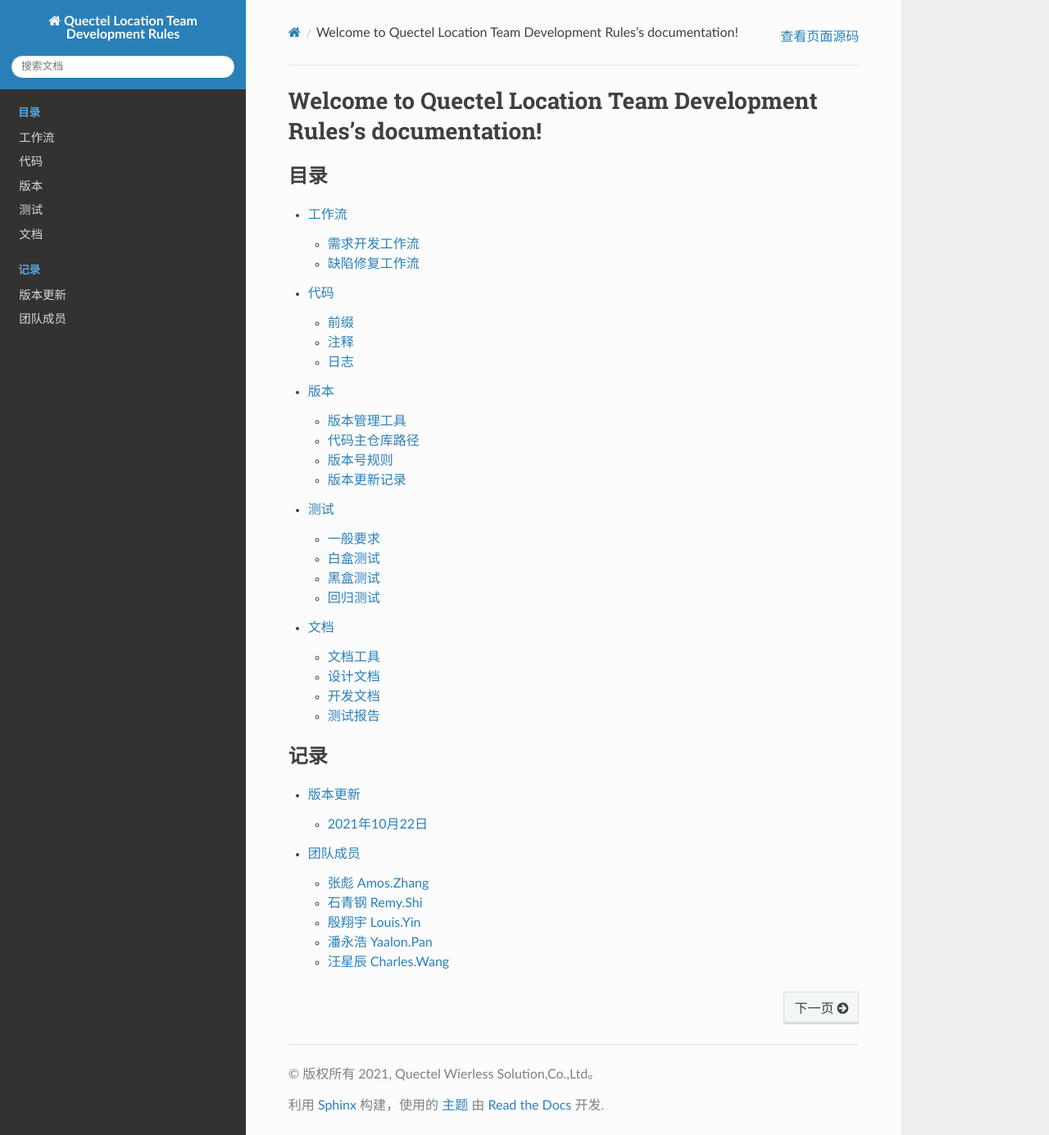
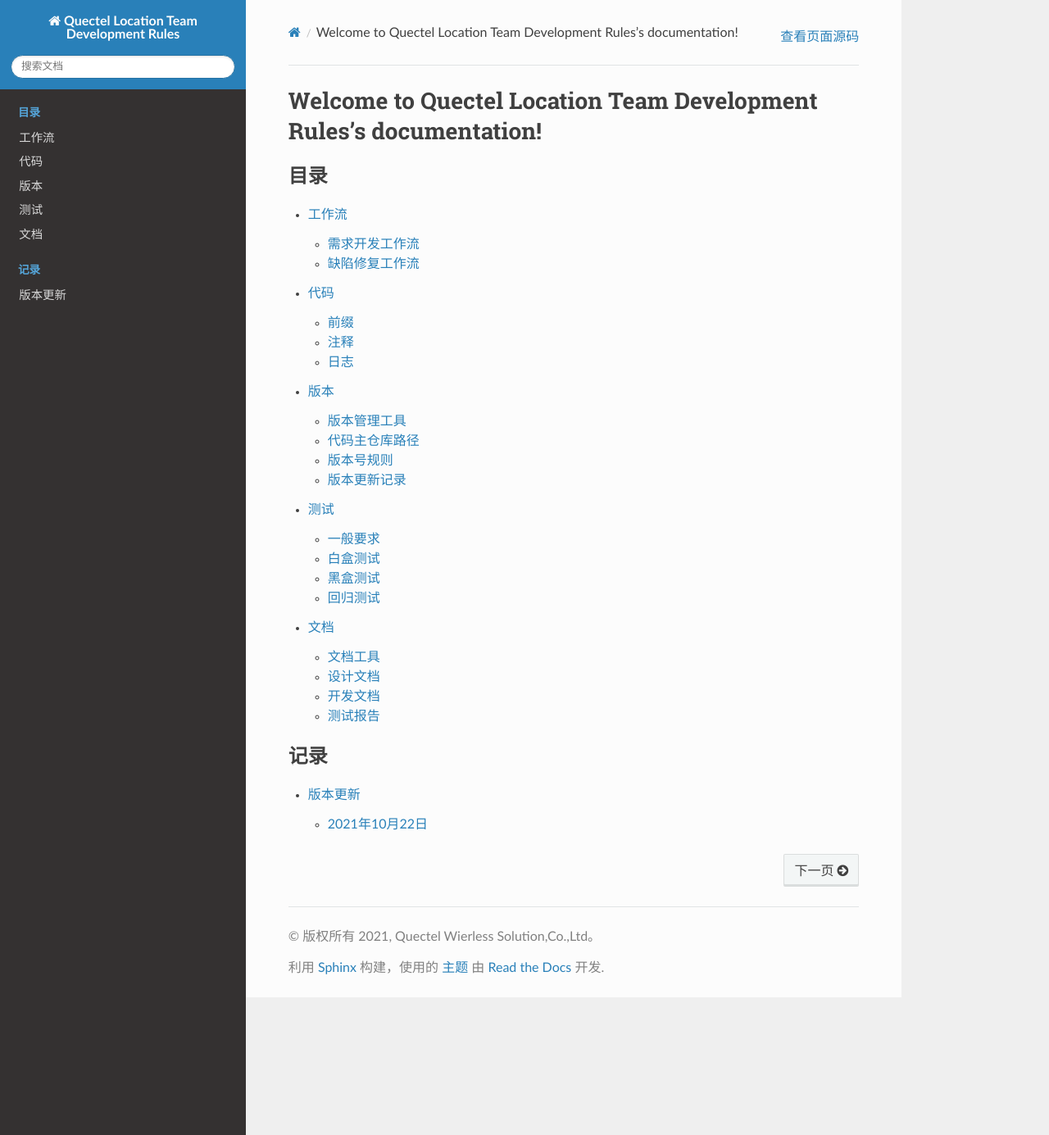
Before and after one commit to QuectelRemy/LSTDR, a Sphinx documentation site: the page built from source/index.rst, in a window 1280 px wide and 1385 px high. Shown: the whole window at 82% size. Built offline with Sphinx 7.4.7 and the Read the Docs theme 2.0.0, drawn with Linux system fonts in a browser that asks for light colours.

Commit message:
remove team member page; remove latex config.

```diff
--- a/source/index.rst
+++ b/source/index.rst
@@ -21,4 +21,3 @@
    :caption: 记录
 
    history
-   member
--- a/source/member.rst
+++ /dev/null
@@ -1,47 +0,0 @@
-团队成员
-========
-
-张彪 Amos.Zhang
-~~~~~~~~~~~~~~~~
-
-座机号： 8635
-
-邮箱： amos.zhang@quectel.com
-
-QQ: 1444854281
-
-石青钢 Remy.Shi
-~~~~~~~~~~~~~~~~
-
-座机号： 8691
-
-邮箱： remy.shi@quectel.com
-
-QQ: 2673105995
-
-殷翔宇 Louis.Yin
-~~~~~~~~~~~~~~~~
-
-座机号： 8487
-
-邮箱： louis.yin@quectel.com
-
-QQ: 1055348160
-
-潘永浩 Yaalon.Pan
-~~~~~~~~~~~~~~~~~
-
-座机号： 18064
-
-邮箱： yaalon.pan@quectel.com
-
-QQ: 2281035491
-
-汪星辰 Charles.Wang
-~~~~~~~~~~~~~~~~~~~
-
-座机号： 8340
-
-邮箱： charles.wang@quectel.com
-
-QQ: 1763613734
```
